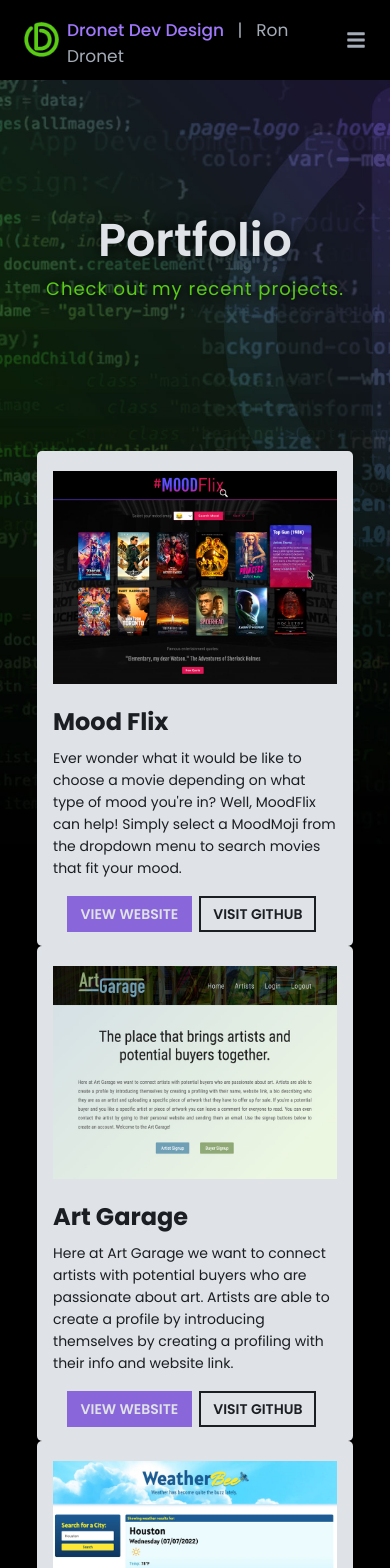
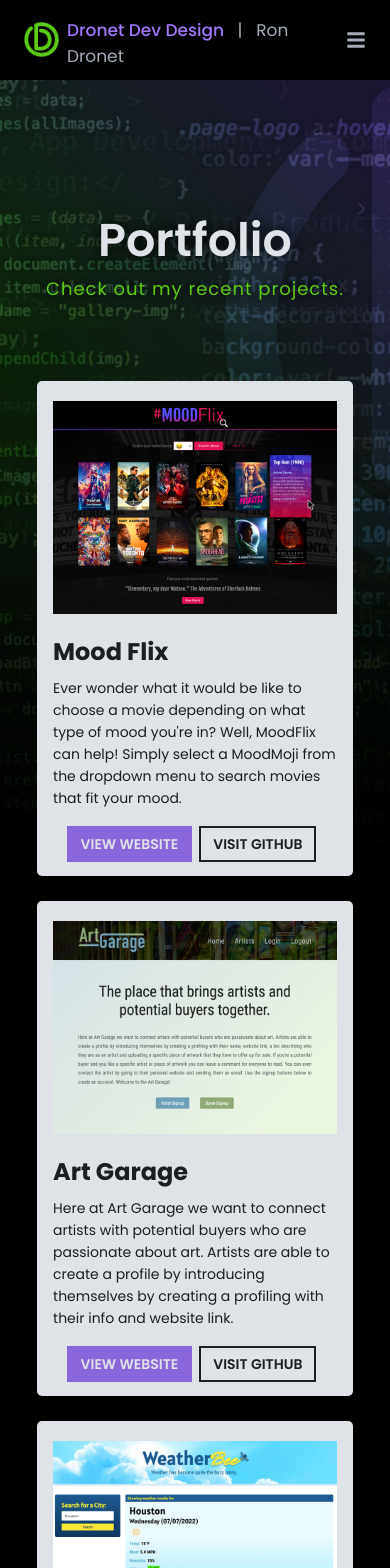
Before and after one commit to DronetDevDesign/dronetdevdesign-app, a React (Create React App) app: page /portfolio in a window 390 px wide. Shown: the top 1568 px of the page. Built offline with nearby package versions, Linux system fonts and the light colour scheme.

Commit message:
revised README file

```diff
--- a/src/components/ProjectCardStyles.css
+++ b/src/components/ProjectCardStyles.css
@@ -8,7 +8,7 @@
   grid-template-columns: repeat(3, 1fr);
   grid-gap: 40px;
   padding-bottom: 50px;
-  top: -200px;
+  top: -235px;
 }
 
 .project-card {
@@ -82,4 +82,8 @@
     grid-template: 1fr;
     grid-gap: 40px;
   }
+
+  .project-card {
+    margin-bottom: 25px;
+  }
 }
```
Also changed, not shown: src/assets/dronetdevdesign-website-screenshot.jpg (added), 1 other file (tests, documents, lock files or other folders).
